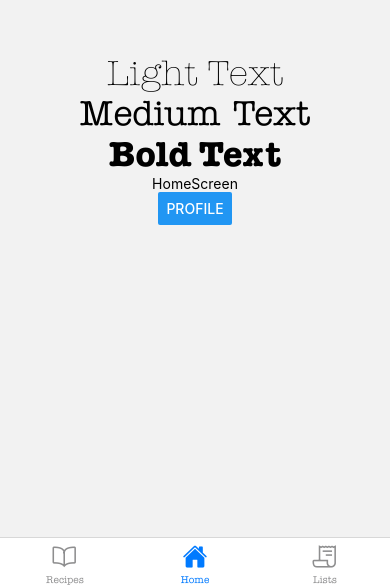
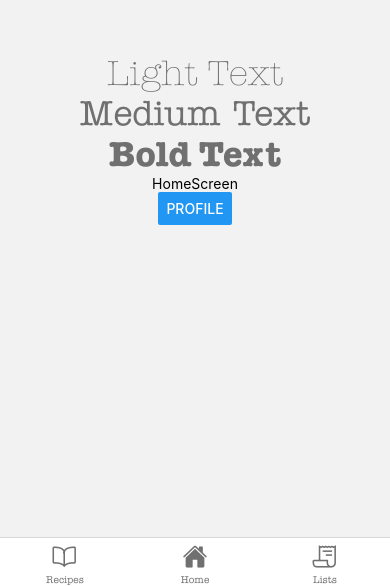
Before and after one commit to JosueBuck/ShopeScope-React-Native-App, a React Native app: screen /Home in a window 390 px wide. Shown: the part 258-844 px from the top of the page. Built offline with nearby package versions, Linux system fonts and the light colour scheme.

Commit message:
Add colors - Add custom colors constant - Add custom color codes - Add colors to custom text components - Add colors to tab navigation

```diff
--- a/App.tsx
+++ b/App.tsx
@@ -9,8 +9,8 @@ import LoginScreen from './screens/LoginScreen';
 import RegisterScreen from './screens/RegisterScreen';
 import ProfileScreen from './screens/ProfileScreen';
 import { useFonts } from 'expo-font';
-import FeatherIcon from './components/icons/FeatherIcon';
 import IonIconIcon from './components/icons/IonIconIcon';
+import { colors } from './assets/colors/colors';
 
 const Stack = createNativeStackNavigator();
 const Tab = createBottomTabNavigator();
@@ -35,7 +35,9 @@ function TabNavigation(): JSX.Element {
           }
 
           return <IonIconIcon name={iconName} size={size} color={color} />
-        }
+        },
+        tabBarInactiveTintColor: colors.grey,
+        tabBarActiveTintColor: colors.grey
       })}>
         <Tab.Screen options={{title: 'Recipes'}} name='RecipesOverview' component={RecipesScreen} />
         <Tab.Screen options={{title: 'Home'}} name='Home' component={HomeScreen} />
--- /dev/null
+++ b/assets/colors/colors.ts
@@ -0,0 +1,19 @@
+interface IColors {
+    white: string,
+    darkerWhite: string,
+    lighterGrey: string,
+    grey: string,
+    darkerGrey: string,
+    green: string,
+    red: string
+}
+
+export const colors: IColors = {
+    white: '#fff',
+    darkerWhite: '#F7F9FC',
+    lighterGrey: '#808080',
+    grey: '#707070',
+    darkerGrey: '#666666',
+    green: '#658B0F',
+    red: '#B23030'
+}
--- a/components/customTexts/CustomBoldText.tsx
+++ b/components/customTexts/CustomBoldText.tsx
@@ -1,5 +1,6 @@
 import { StyleSheet, Text } from 'react-native';
 import React from 'react';
+import { colors } from '../../assets/colors/colors';
 
 type Props = {
     children: React.ReactNode,
@@ -16,6 +17,7 @@ export default CustomLBoldText;
 
 const styles = StyleSheet.create({
     text: {
+        color: colors.grey,
         fontFamily: 'American-Typewriter-Bold',
     }
 })
--- a/components/customTexts/CustomLightText.tsx
+++ b/components/customTexts/CustomLightText.tsx
@@ -1,5 +1,6 @@
 import { StyleSheet, Text } from 'react-native';
 import React from 'react';
+import { colors } from '../../assets/colors/colors';
 
 type Props = {
     children: React.ReactNode,
@@ -16,6 +17,7 @@ export default CustomLightText;
 
 const styles = StyleSheet.create({
     text: {
+        color: colors.grey,
         fontFamily: 'American-Typewriter-Light',
     }
 })
--- a/components/customTexts/CustomMediumText.tsx
+++ b/components/customTexts/CustomMediumText.tsx
@@ -1,5 +1,6 @@
 import { StyleSheet, Text } from 'react-native';
 import React from 'react';
+import { colors } from '../../assets/colors/colors';
 
 type Props = {
     children: React.ReactNode,
@@ -16,6 +17,7 @@ export default CustomMediumText;
 
 const styles = StyleSheet.create({
     text: {
+        color: colors.grey,
         fontFamily: 'American-Typewriter-Medium',
     }
 })
```
